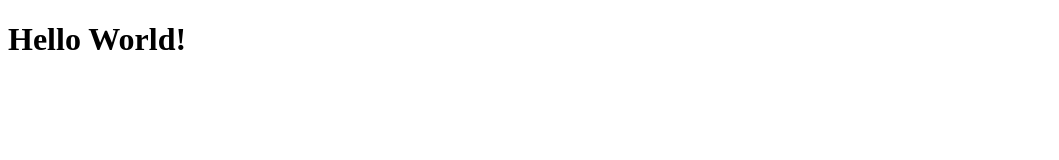
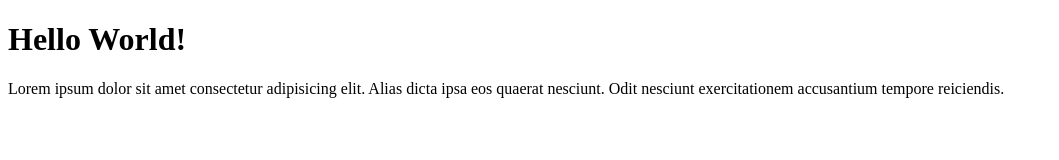
Before and after one commit to sunnylarosa/git-test-remote, a plain HTML site: page index.html in a window 1280 px wide. Shown: the whole page, without its empty margins (0-1059 px from the left). Drawn offline with Linux system fonts and the light colour scheme.

Commit message:
Menambahkan paragraf lorem20

```diff
--- a/index.html
+++ b/index.html
@@ -8,5 +8,10 @@
   </head>
   <body>
     <h1>Hello World!</h1>
+    <p>
+      Lorem ipsum dolor sit amet consectetur adipisicing elit. Alias dicta ipsa
+      eos quaerat nesciunt. Odit nesciunt exercitationem accusantium tempore
+      reiciendis.
+    </p>
   </body>
 </html>
```
